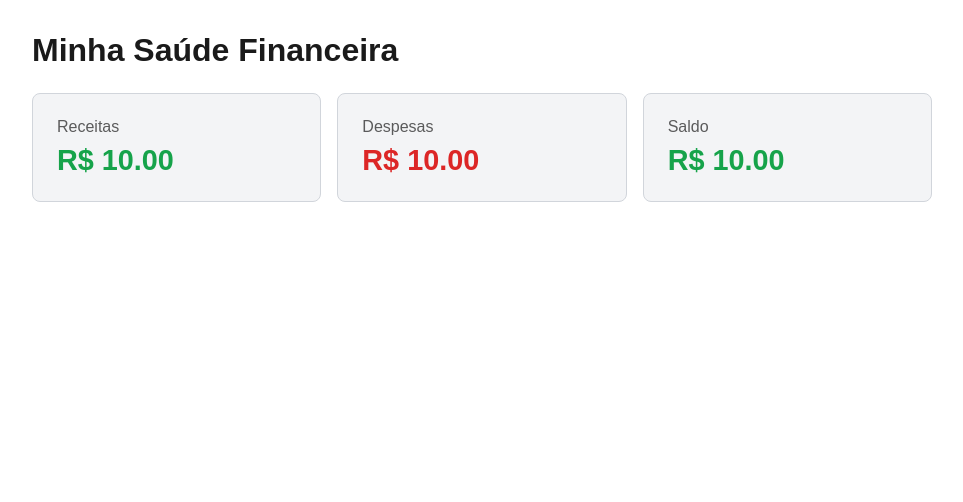
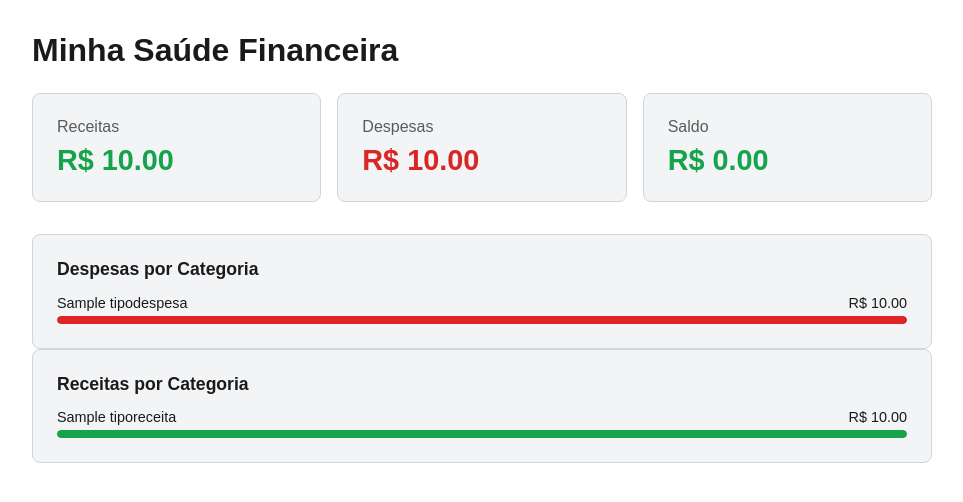
Before and after one commit to ReneBerredo/Controle-Financeiro, a Django app: page /financas/ in a window 1280 px wide. Shown: the part 117-619 px from the top of the page, without its empty margins (158-1121 px from the left). Run offline with Django 5.2, Linux system fonts and the light colour scheme; a user stored in the database is signed in; tables that the repository leaves empty hold one stand-in row (values such as "Sample post").

Commit message:
Adicionado o resumo por categoria com barras de progressos no dashboard

```diff
--- a/financas/templates/financas/dashboard.html
+++ b/financas/templates/financas/dashboard.html
@@ -17,10 +17,48 @@
         <div class="card-resumo">
             <span>Saldo</span>
             {% if saldo >= 0 %}
-                <strong class="valor-positivo">R$ {{ total_receitas|floatformat:2 }}</strong>
+                <strong class="valor-positivo">R$ {{ saldo|floatformat:2 }}</strong>
             {% else %}
-                <strong class="valor-negativo">R$ {{ total_despesas|floatformat:2 }}</strong>
+                <strong class="valor-negativo">R$ {{ saldo|floatformat:2 }}</strong>
             {% endif %}
         </div>
     </div>
+
+    <div class="secao-categorias">
+        <div class="bloco-categoria">
+            <h2>Despesas por Categoria</h2>
+            {% for item in despesas_por_tipo %}
+                <div class="linha-categoria">
+                    <div class="linha-categoria-topo">
+                        <span>{{ item.tipo__nome }}</span>
+                        <span>R$ {{ item.total|floatformat:2 }}</span>
+                    </div>
+                    <div class="barra-fundo">
+                        <div class="barra-preenchida barra-despesa" style="width: {% widthratio item.total total_despesas 100 %}%;"></div>
+                    </div>
+                </div>
+            {% empty %}
+                <p>Nenhuma despesa cadastrada ainda.</p>
+            {% endfor %}
+        </div>
+
+
+            <div class="bloco-categoria">
+                <h2>Receitas por Categoria</h2>
+                {% for item in receitas_por_tipo %}
+                    <div class="linha-categoria">
+                        <div class="linha-categoria-topo">
+                            <span>{{ item.tipo__nome }}</span>
+                            <span>R$ {{ item.total|floatformat:2 }}</span>
+                        </div>
+                        <div class="barra-fundo">
+                            <div class="barra-preenchida barra-receita" style="width: {% widthratio item.total total_receitas 100 %}%;"></div>
+                        </div>
+                    </div>
+                {% empty %}
+                    <p>Nenhuma receita cadastrada ainda.</p>
+                {% endfor %}
+            </div>
+        </div>
+    </div>
 {% endblock %}
--- a/financas/views.py
+++ b/financas/views.py
@@ -101,10 +101,15 @@ def dashboard(request):
     total_despesas = despesas.aggregate(Sum('valor'))['valor__sum'] or 0
     saldo = total_receitas - total_despesas
 
+    receitas_por_tipo = receitas.values('tipo__nome').annotate(total=Sum('valor')).order_by('-total')
+    despesas_por_tipo = despesas.values('tipo__nome').annotate(total=Sum('valor')).order_by('-total')
+
     contexto = {
         'total_receitas': total_receitas,
         'total_despesas': total_despesas,
         'saldo': saldo,
+        'receitas_por_tipo': receitas_por_tipo,
+        'despesas_por_tipo': despesas_por_tipo,
     }
 
     return render(request, 'financas/dashboard.html', contexto)
--- a/static/css/style.css
+++ b/static/css/style.css
@@ -167,3 +167,54 @@ button[type="submit"]:hover {
 .valor-negativo {
     color: #dc2626;
 }
+
+.secao-categoria {
+    display: flex;
+    gap: 1.5rem;
+    flex-wrap: wrap;
+}
+
+.bloco-categoria {
+    background-color: var(--cor-card);
+    border: 1px solid var(--cor-borda);
+    border-radius: 8px;
+    padding: 1.5rem;
+    flex: 1;
+    min-width: 300px;
+}
+
+.bloco-categoria h2 {
+    margin-top: 0;
+    font-size: 1.1rem;
+}
+
+.linha-categorias {
+    margin-bottom: 1rem;
+}
+
+.linha-categoria-topo {
+    display: flex;
+    justify-content: space-between;
+    margin-bottom: 0.3rem;
+    font-size: 0.9rem;
+}
+
+.barra-fundo {
+    background-color: var(--cor-fundo);
+    border-radius: 4px;
+    height: 8px;
+    overflow: hidden;
+}
+
+.barra-preenchida {
+    height: 100%;
+    border-radius: 4px;
+}
+
+.barra-despesa {
+    background-color: #dc2626;
+}
+
+.barra-receita {
+    background-color: #16a34a;
+}
```
